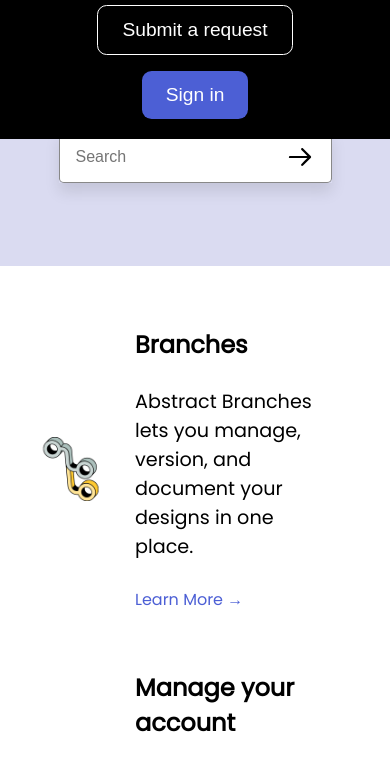
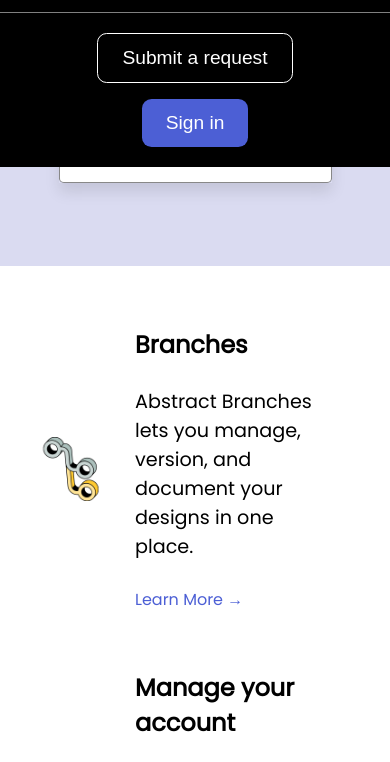
Before and after one commit to Het-Patel69/abstract-studio, a plain HTML site: page index.html in a window 390 px wide. Both pictures are taken after a click on the element 339 px from the left and 47 px from the top of the page. Shown: the part 82-844 px from the top of the page. Drawn offline with Linux system fonts and the light colour scheme.

```diff
--- a/src/css/style.css
+++ b/src/css/style.css
@@ -378,4 +378,8 @@ footer{
         border-top: 1px solid #fff;
         padding-top: 5px;
     }
+
+    .header-right{
+        top: 94px;
+    }
 }
```
